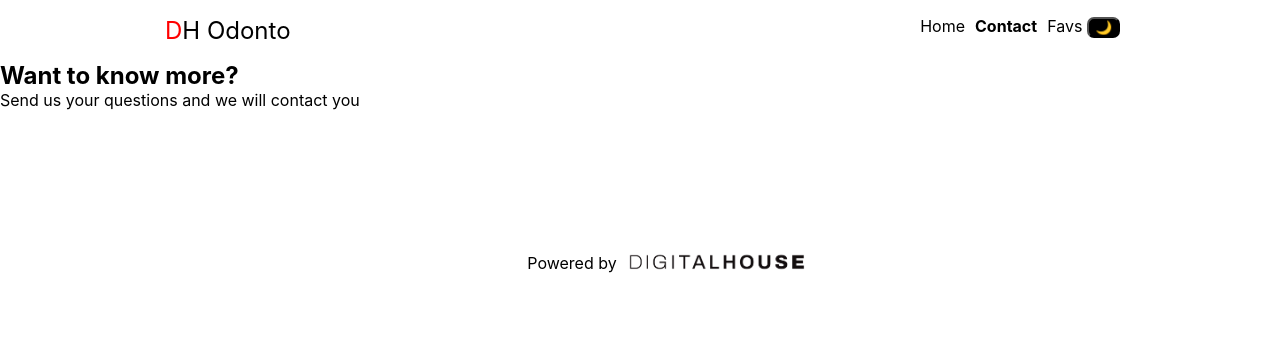
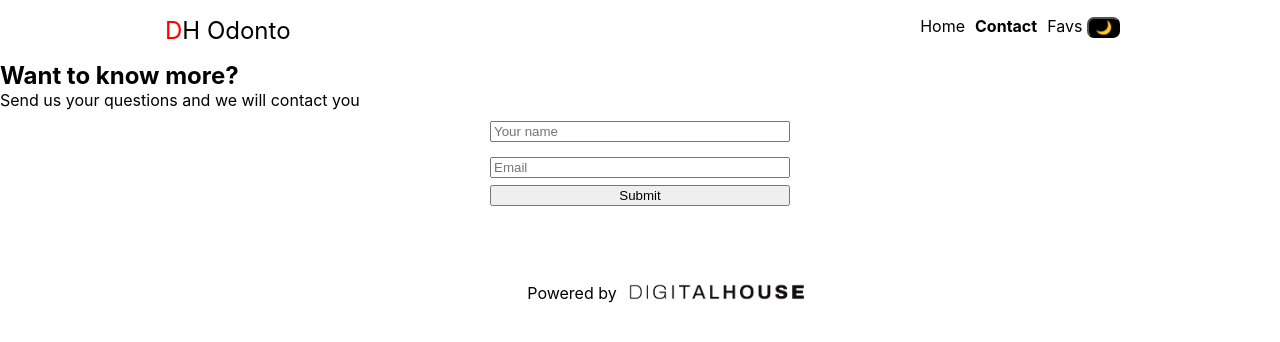
Before and after one commit to rockyz7/fe3-final, a React (Create React App) app: page /contact in a window 1280 px wide. Shown: the top 342 px of the page. Built offline with nearby package versions, Linux system fonts and the light colour scheme; no server answers.

Commit message:
Form agregado

```diff
--- a/package.json
+++ b/package.json
@@ -12,12 +12,14 @@
     "@testing-library/react": "^13.4.0",
     "@testing-library/user-event": "^13.5.0",
     "axios": "^1.2.0",
+    "formik": "^2.2.9",
     "react": "^18.2.0",
     "react-dom": "^18.2.0",
     "react-router-dom": "^6.4.1",
     "react-scripts": "5.0.1",
     "styled-components": "^5.3.6",
-    "web-vitals": "^2.1.4"
+    "web-vitals": "^2.1.4",
+    "yup": "^0.32.11"
   },
   "scripts": {
     "start": "react-scripts start",
--- a/src/App.jsx
+++ b/src/App.jsx
@@ -14,6 +14,7 @@ function App() {
   <div className="App">
       <Routes>
         <Route element={<Layout/>}>
+        <Route path="/" element={<Home/>}/>
         <Route path="/home" element={<Home/>}/>
         <Route path="/contact" element={<Contact/>}/>
         <Route path="/favs" element={<Favs/>}/>
--- a/src/Components/Card.jsx
+++ b/src/Components/Card.jsx
@@ -1,5 +1,5 @@
 import React, { useContext, useReducer, useEffect, createContext } from "react";
-import { ContextGlobal } from "./utils/global.context";
+import { Link } from "react-router-dom";
 import { StorageContext } from "./utils/localStorage.context";
 
 
@@ -8,8 +8,9 @@ const {state, dispatch} = useContext(StorageContext)
 
 const array = state.favs;
 
-  const addFav = (event, id, name, username) => {
-    event.preventDefault()
+  const addFav = (id, name, username) => {
+
+
     // Aqui iria la logica para agregar la Card en el localStorage
       const found = array.find(obj => obj.id === id)
       if (found === undefined){
@@ -17,19 +18,17 @@ const array = state.favs;
         alert("Added to favs!")
       }
       else {
-        alert("Dentist is already on favs!")
+
+        alert("That dentist has already been added!")
       }
+  }
 
-
-
-  }
 
   return (
 
   <div className="card">
-
       <img src="./images/doctor.jpg" alt="" />
-      <h3>{name}</h3>
+      <h3><Link to={`/dentista/${id}`}>{name}</Link></h3>
       <p>{username}</p>
       <p>{id}</p>
 
@@ -38,8 +37,7 @@ const array = state.favs;
         {/* No debes olvidar que la Card a su vez servira como Link hacia la pagina de detalle */}
 
         {/* Ademas deberan integrar la logica para guardar cada Card en el localStorage */}
-        <button onClick={(event) => addFav(event, id, name, username)} className="favButton">⭐</button>
-
+        <button onClick={() => addFav(id, name, username)} className="favButton">⭐</button>
     </div>
 
   );
--- a/src/Components/Form.jsx
+++ b/src/Components/Form.jsx
@@ -1,13 +1,62 @@
 import React from "react";
+import { useFormik } from "formik"
+import * as yup from "yup"
 
+const onSubmit = async (values, actions) => {
+  await new Promise((resolve) => setTimeout(resolve, 1000))
+  document.querySelector(".form-sent").innerHTML = `<p>Thank you, ${values.name}! We'll contact you via email as soon as possible.</p>`
+  actions.resetForm();
+
+}
 
 const Form = () => {
   //Aqui deberan implementar el form completo con sus validaciones
 
+  const schema = yup.object({
+    name: yup.string().min(5, "The name must contain 5 letters or more"),
+    email: yup.string().email("Please enter a valid email").required()
+  })
+
+
+
+ const {values, errors, touched, handleSubmit, handleChange, handleBlur, isSubmitting} = useFormik({
+  initialValues: {
+    name: "",
+    email: ""
+  },
+  validationSchema: schema,
+  onSubmit
+ })
+
+ console.log()
   return (
+
     <div>
-      <form>
+      <form onSubmit={handleSubmit}>
+        <label htmlFor="name"></label>
+        <input type="text"
+        name="name"
+        id="name"
+        value={values.name}
+        onChange={handleChange}
+        placeholder="Your name"
+        onBlur={handleBlur}
+        className={errors.name && touched.name ? "input-error" : ""} / >
+        {errors.name && touched.name && <p className="error">{errors.name}</p>}
+        <label htmlFor="email"></label>
+        <input type="email"
+        name="email"
+        id="email"
+        value={values.email}
+        onChange={handleChange}
+        placeholder="Email"
+        onBlur={handleBlur}
+        className={errors.email && touched.email ? "input-error" : ""} />
+
+        {errors.email && touched.email && <p className="error">{errors.email}</p>}
+        <button  disabled={isSubmitting} type="submit">Submit</button>
       </form>
+      <div className="form-sent"></div>
     </div>
   );
 };
--- a/src/Components/utils/localStorage.context.jsx
+++ b/src/Components/utils/localStorage.context.jsx
@@ -3,6 +3,7 @@ import { useEffect } from 'react'
 import { createContext } from 'react'
 
 export const StorageContext = createContext()
+
 
 const getLocalStorage = () => {
     const localData = localStorage.getItem("dentist")
@@ -26,15 +27,19 @@ const getLocalStorage = () => {
         favs: [...state.favs, dentist]
       }
     }
+
+    return state
   }
-
 
 const StorageProvider = ({children}) => {
 const [state, dispatch] = useReducer(reducer, initialState)
 
+
 useEffect(()=> {
     localStorage.setItem("dentist", JSON.stringify(state.favs))
   }, [state.favs])
+
+
 
   return (
     <StorageContext.Provider value={{state, dispatch}}>
--- a/src/Routes/Detail.jsx
+++ b/src/Routes/Detail.jsx
@@ -22,10 +22,8 @@ const Detail = () => {
     <div className={state.theme}>
     <h1>Detail Dentist {dentist.id}</h1>
     <table>
-
-      {/* aqui deberan renderizar la informacion en detalle de un user en especifico */}
-      {/* Deberan mostrar el name - email - phone - website por cada user en especifico */}
-      <tr>
+     <tbody>
+     <tr>
         <th>Name</th>
         <th>Email</th>
         <th>Phone</th>
@@ -37,7 +35,11 @@ const Detail = () => {
         <td>{dentist.phone}</td>
         <td>{dentist.website}</td>
       </tr>
+      </tbody>
     </table>
+      {/* aqui deberan renderizar la informacion en detalle de un user en especifico */}
+      {/* Deberan mostrar el name - email - phone - website por cada user en especifico */}
+
     </div>
 
   )
--- a/src/Routes/Favs.jsx
+++ b/src/Routes/Favs.jsx
@@ -1,4 +1,5 @@
 import React, { useContext } from "react";
+import { Link } from "react-router-dom";
 import Card from "../Components/Card";
 import { ContextGlobal } from '../Components/utils/global.context';
 //Este componente debera ser estilado como "dark" o "light" dependiendo del theme del Context
@@ -7,6 +8,17 @@ const Favs = () => {
   const { state } = useContext(ContextGlobal)
   const localData = JSON.parse(localStorage.getItem("dentist"))
 
+
+
+  if (localData.length === 0){
+    return (
+      <div className="no-favs">
+        <p>You haven't added any favorites</p>
+        <Link to="/home"><button>Add</button></Link>
+      </div>
+    )
+  }
+
   return (
     <div className={state.theme}>
 
@@ -14,11 +26,12 @@ const Favs = () => {
       <div className="card-grid">
         {localData.map(item => {
 
-         return <Card key={item.id} name={item.name} username={item.username} id={item.id}/>
+         return <Card key={item.id} name={item.name} username={item.username} id={item.id} />
         })}
         {/* este componente debe consumir los destacados del localStorage */}
         {/* Deberan renderizar una Card por cada uno de ellos */}
       </div>
+
     </div>
   );
 };
--- a/src/Routes/Home.jsx
+++ b/src/Routes/Home.jsx
@@ -15,9 +15,8 @@ const Home = () => {
       <h1>Home</h1>
       <div className='card-grid'>
     {state.data.map(item => {
-      return <Link to={`/dentista/${item.id}`}>
-      <Card key={item.id} name={item.name} username={item.username} id={item.id}/>
-      </Link>
+      return <Card key={item.id} name={item.name} username={item.username} id={item.id}/>
+
     })}
 
         {/* Aqui deberias renderizar las cards */}
--- a/src/index.css
+++ b/src/index.css
@@ -23,6 +23,11 @@ code {
   cursor: pointer;
 }
 
+.no-favs {
+  text-align: center;
+  font-size: 1.5rem;
+}
+
 h1 {
   text-align: center;
   padding: 2rem 0rem 4rem;
@@ -42,6 +47,21 @@ a {
 }
 a:hover {
   color: rgb(136, 136, 136);
+}
+
+input.input-error,
+select.input-error {
+  border-color: #fc8181;
+}
+
+button:disabled {
+  opacity: 0.35;
+}
+
+.form-sent {
+  font-size: 1.3rem;
+  color: rgb(10, 117, 10);
+  margin-top: 30px;
 }
 
 footer.dark {
```
Also changed, not shown: 1 other file (tests, documents, lock files or other folders).
